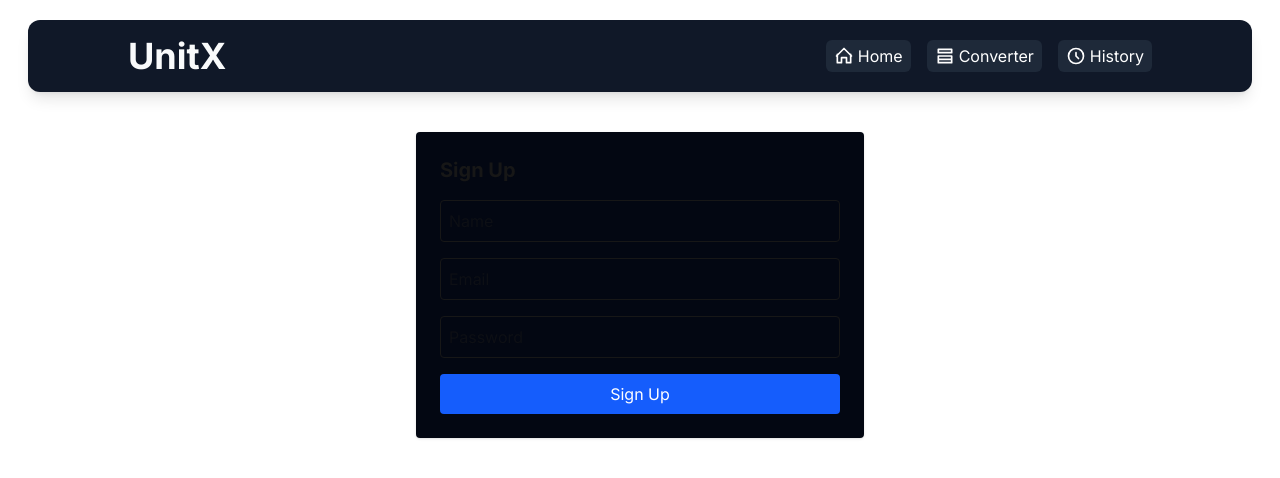
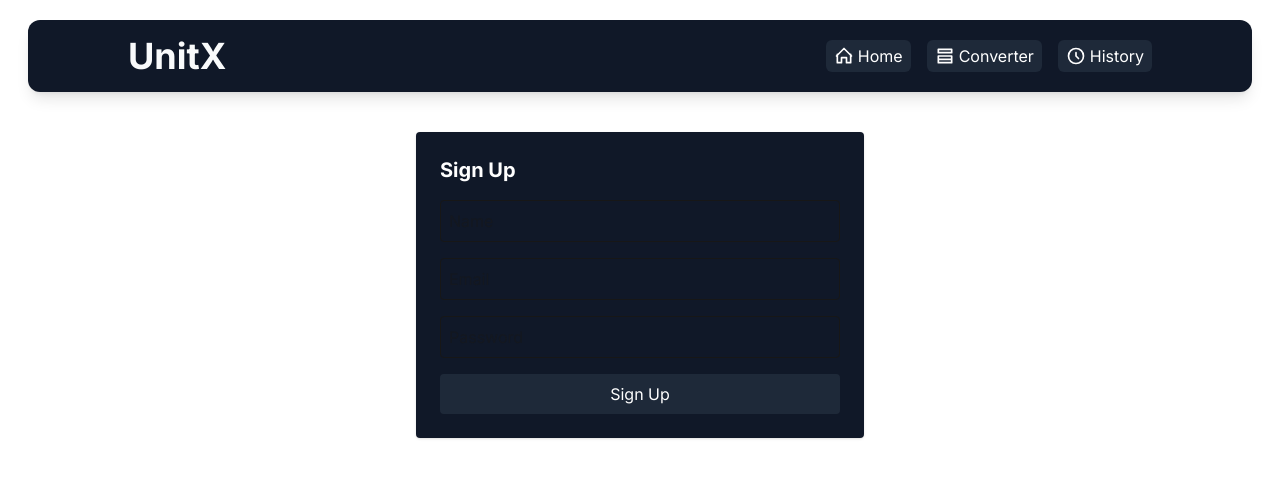
Before and after one commit to Prasadkadam03/UnitX, a Next.js app: page /auth/signup in a window 1280 px wide. Shown: the top 478 px of the page. Built offline with nearby package versions, Linux system fonts and the light colour scheme.

Commit message:
Final Fixes

```diff
--- a/app/api/auth/signup/route.js
+++ b/app/api/auth/signup/route.js
@@ -1,5 +1,4 @@
 import { createUser, findUserByEmail } from "../../../../models/User.js";
-
 import bcrypt from "bcryptjs";
 
 export async function POST(req) {
--- a/app/auth/login/page.js
+++ b/app/auth/login/page.js
@@ -22,8 +22,8 @@ export default function LoginPage() {
   }
 
   return (
-    <div className="max-w-md mx-auto mt-10 bg-gray-950 shadow p-6 rounded">
-      <h2 className="text-xl font-bold mb-4">Login</h2>
+    <div className="max-w-md mx-auto mt-10 bg-gray-900 shadow p-6 rounded">
+      <h2 className="text-xl font-bold mb-4 text-white">Login</h2>
       <form onSubmit={handleSubmit} className="space-y-4">
         <input
           type="email"
@@ -39,7 +39,10 @@ export default function LoginPage() {
           value={form.password}
           onChange={(e) => setForm({ ...form, password: e.target.value })}
         />
-        <button type="submit" className="w-full bg-blue-600 text-white py-2 rounded">
+        <button
+          type="submit"
+          className="w-full bg-gray-800 cursor-pointer hover:bg-gray-950 text-white py-2 rounded"
+        >
           Login
         </button>
       </form>
--- a/app/auth/signup/page.js
+++ b/app/auth/signup/page.js
@@ -1,7 +1,6 @@
 "use client";
 import { useState } from "react";
 import { useRouter } from "next/navigation";
-import bcrypt from "bcryptjs";
 
 export default function SignupPage() {
   const router = useRouter();
@@ -17,13 +16,14 @@ export default function SignupPage() {
     if (res.ok) {
       router.push("/auth/login");
     } else {
-      alert("Signup failed");
+      const data = await res.json();
+      alert(data.error || "Signup failed");
     }
   }
 
   return (
-    <div className="max-w-md mx-auto mt-10 bg-gray-950 shadow p-6 rounded">
-      <h2 className="text-xl font-bold mb-4">Sign Up</h2>
+    <div className="max-w-md mx-auto mt-10 bg-gray-900 shadow p-6 rounded">
+      <h2 className="text-xl font-bold mb-4 text-white">Sign Up</h2>
       <form onSubmit={handleSubmit} className="space-y-4">
         <input
           type="text"
@@ -46,7 +46,10 @@ export default function SignupPage() {
           value={form.password}
           onChange={(e) => setForm({ ...form, password: e.target.value })}
         />
-        <button type="submit" className="w-full bg-blue-600 text-white py-2 rounded">
+        <button
+          type="submit"
+          className="w-full bg-gray-800 cursor-pointer hover:bg-gray-950 text-white py-2 rounded"
+        >
           Sign Up
         </button>
       </form>
```
